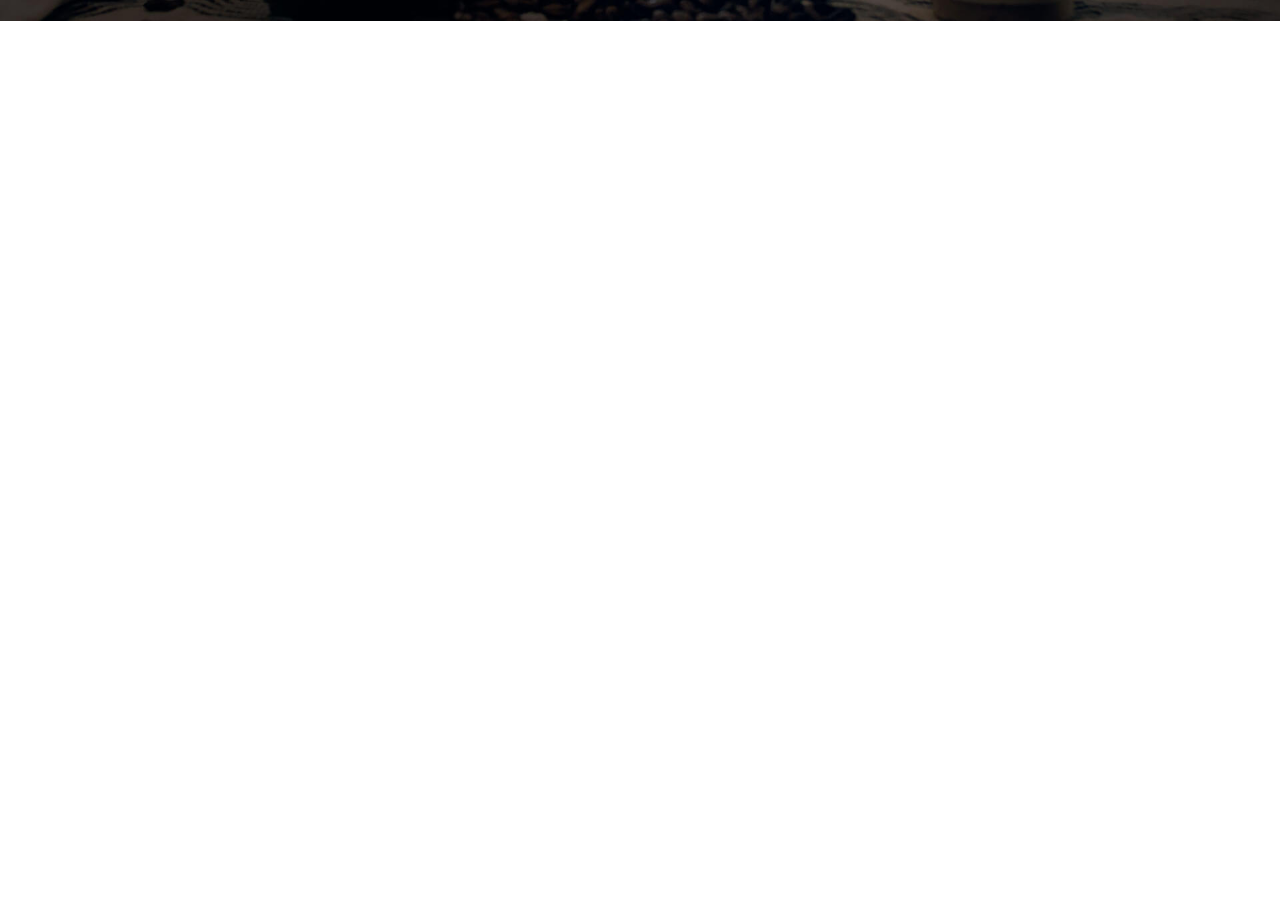
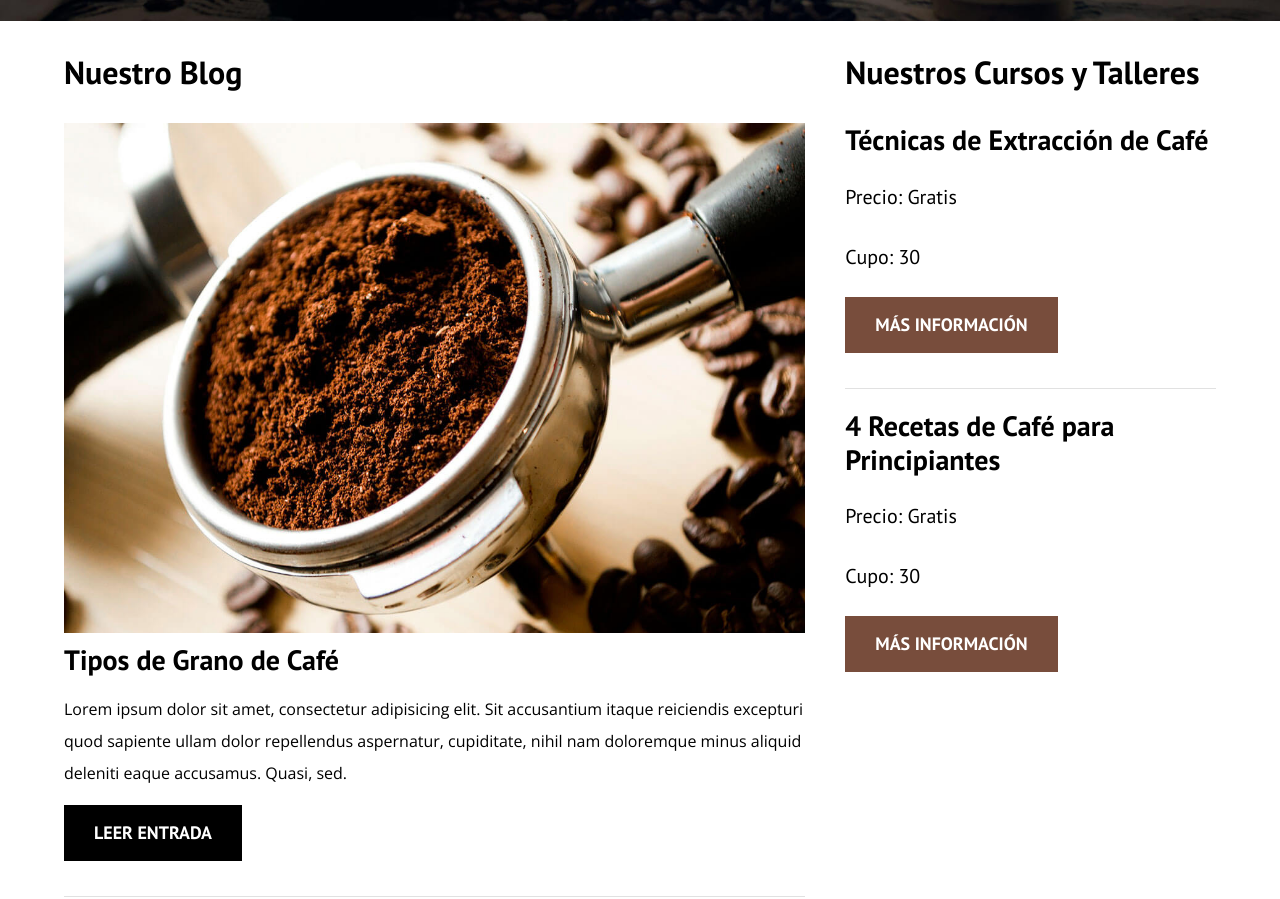
Before and after one commit to Emmalcd/blogdecafe, a plain HTML site: page index.html in a window 1280 px wide. Shown: the part 579-1478 px from the top of the page. Before the commit the page ends 800 px from the top, so only its background shows below. Drawn offline with nearby package versions, Linux system fonts and the light colour scheme.

Commit message:
Terminando el index.html

```diff
--- a/css/style.css
+++ b/css/style.css
@@ -5,6 +5,7 @@
   --primario: #784d3c;
   --blanco: #ffffff;
   --negro: #000000;
+  --gris: #e1e1e1;
 }
 
 html {
@@ -24,8 +25,7 @@ body {
 
 /* Globales */
 .contenedor {
-  max-width: 120rem;
-  width: 90%;
+  width: min(90%, 120rem);
   margin: 0 auto;
 }
 a {
@@ -36,6 +36,7 @@ h2,
 h3,
 h4 {
   font-family: var(--fuenteHeading);
+  line-height: 1.2;
 }
 h1 {
   font-size: 4.8rem;
@@ -83,7 +84,9 @@ img {
     margin-top: 15rem;
   }
 }
-
+.barra {
+  padding: 4rem;
+}
 @media (min-width: 768px) {
   .barra {
     display: flex;
@@ -113,3 +116,77 @@ img {
   font-size: 1.8rem;
   color: var(--blanco);
 }
+
+/* Contenedor principal */
+@media (min-width: 768px) {
+  .contenido-principal {
+    display: grid;
+    grid-template-columns: 2fr 1fr;
+    column-gap: 4rem;
+  }
+}
+.entrada {
+  border-bottom: 1px solid var(--gris);
+  margin-bottom: 2rem;
+}
+
+.entrada:last-of-type {
+  border: none;
+  margin-bottom: 0;
+}
+
+/* boton */
+.boton {
+  display: block;
+  font-family: var(--fuenteHeading);
+  color: var(--blanco);
+  text-align: center;
+  padding: 1rem 3rem;
+  font-size: 1.8rem;
+  text-transform: uppercase;
+  font-weight: bold;
+  margin-bottom: 3.5rem;
+}
+@media (min-width: 768px) {
+  .boton {
+    display: inline-block;
+  }
+}
+.boton--primario {
+  background-color: var(--negro);
+}
+.boton--secundario {
+  background-color: var(--primario);
+}
+
+/* Sección de cursos */
+.cursos {
+  list-style: none;
+}
+
+.widget-curso {
+  border-bottom: 1px solid var(--gris);
+  margin-bottom: 2rem;
+}
+.widget-curso:last-of-type {
+  border: none;
+  margin-bottom: 0;
+}
+.widget-curso__label {
+  font-family: var(--fuenteHeading);
+}
+.widget-curso__info {
+  font-weight: 400;
+}
+
+.widget-curso__label,
+.widget-curso__info {
+  font-size: 2rem;
+}
+
+/* Footer */
+.footer {
+  background-color: var(--negro);
+  padding-bottom: 3rem;
+  margin-top: 2rem;
+}
--- a/index.html
+++ b/index.html
@@ -36,5 +36,106 @@
         </p>
       </div>
     </header>
+    <div class="contenedor contenido-principal">
+      <main class="blog">
+        <h3>Nuestro Blog</h3>
+        <article class="entrada">
+          <div class="entrada__imagen">
+            <img src="img/blog1.jpg" alt="imagen blog" />
+          </div>
+          <div class="entrada__contenido">
+            <h4 class="no-margin">Tipos de Grano de Café</h4>
+            <p>
+              Lorem ipsum dolor sit amet, consectetur adipisicing elit. Sit
+              accusantium itaque reiciendis excepturi quod sapiente ullam dolor
+              repellendus aspernatur, cupiditate, nihil nam doloremque minus
+              aliquid deleniti eaque accusamus. Quasi, sed.
+            </p>
+            <a href="entrada.html" class="boton boton--primario"
+              >Leer Entrada</a
+            >
+          </div>
+        </article>
+        <article class="entrada">
+          <div class="entrada__imagen">
+            <img src="img/blog2.jpg" alt="imagen blog" />
+          </div>
+          <div class="entrada__contenido">
+            <h4 class="no-margin">Tres Deliciosas Recetas de Café</h4>
+            <p>
+              Lorem ipsum dolor sit amet, consectetur adipisicing elit. Sit
+              accusantium itaque reiciendis excepturi quod sapiente ullam dolor
+              repellendus aspernatur, cupiditate, nihil nam doloremque minus
+              aliquid deleniti eaque accusamus. Quasi, sed.
+            </p>
+            <a href="entrada.html" class="boton boton--primario"
+              >Leer Entrada</a
+            >
+          </div>
+        </article>
+        <article class="entrada">
+          <div class="entrada__imagen">
+            <img src="img/blog3.jpg" alt="imagen blog" />
+          </div>
+          <div class="entrada__contenido">
+            <h4 class="no-margin">Beneficios del Café</h4>
+            <p>
+              Lorem ipsum dolor sit amet, consectetur adipisicing elit. Sit
+              accusantium itaque reiciendis excepturi quod sapiente ullam dolor
+              repellendus aspernatur, cupiditate, nihil nam doloremque minus
+              aliquid deleniti eaque accusamus. Quasi, sed.
+            </p>
+            <a href="entrada.html" class="boton boton--primario">
+              Leer Entrada</a
+            >
+          </div>
+        </article>
+      </main>
+      <aside class="sidebar">
+        <h3>Nuestros Cursos y Talleres</h3>
+        <ul class="cursos no-padding">
+          <li class="widget-curso">
+            <h4 class="no-margin">Técnicas de Extracción de Café</h4>
+            <p class="widget-curso__label">
+              Precio: <span class="widget-curso__info"> Gratis </span>
+            </p>
+            <p class="widget-curso__label">
+              Cupo: <span class="widget-curso__info"> 30 </span>
+            </p>
+            <a href="entrada.html" class="boton boton--secundario">
+              Más información</a
+            >
+          </li>
+          <li class="widget-curso">
+            <h4 class="no-margin">4 Recetas de Café para Principiantes</h4>
+            <p class="widget-curso__label">
+              Precio: <span class="widget-curso__info"> Gratis </span>
+            </p>
+            <p class="widget-curso__label">
+              Cupo: <span class="widget-curso__info"> 30 </span>
+            </p>
+            <a href="entrada.html" class="boton boton--secundario">
+              Más información</a
+            >
+          </li>
+        </ul>
+      </aside>
+    </div>
+    <footer class="footer">
+      <div class="contenedor">
+        <div class="barra">
+          <a class="logo" href="index.html">
+            <h1 class="logo__nombre no-margin centrar-texto">
+              Blog<span class="logo__bold">DeCafé</span>
+            </h1>
+          </a>
+          <nav class="navegacion">
+            <a href="nosotros.html" class="navegacion__enlace">Nosotros</a>
+            <a href="cursos.html" class="navegacion__enlace">Cursos</a>
+            <a href="contacto.html" class="navegacion__enlace">Contacto</a>
+          </nav>
+        </div>
+      </div>
+    </footer>
   </body>
 </html>
```
